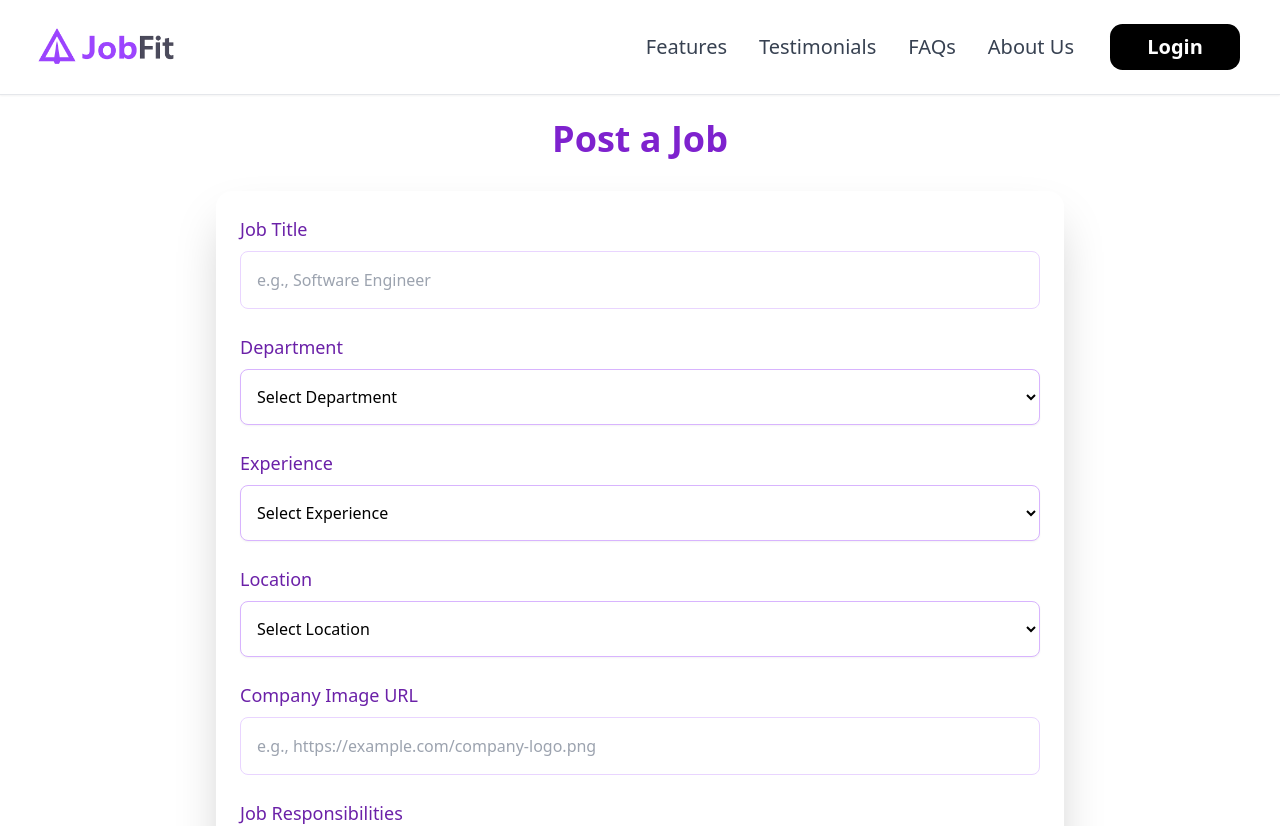
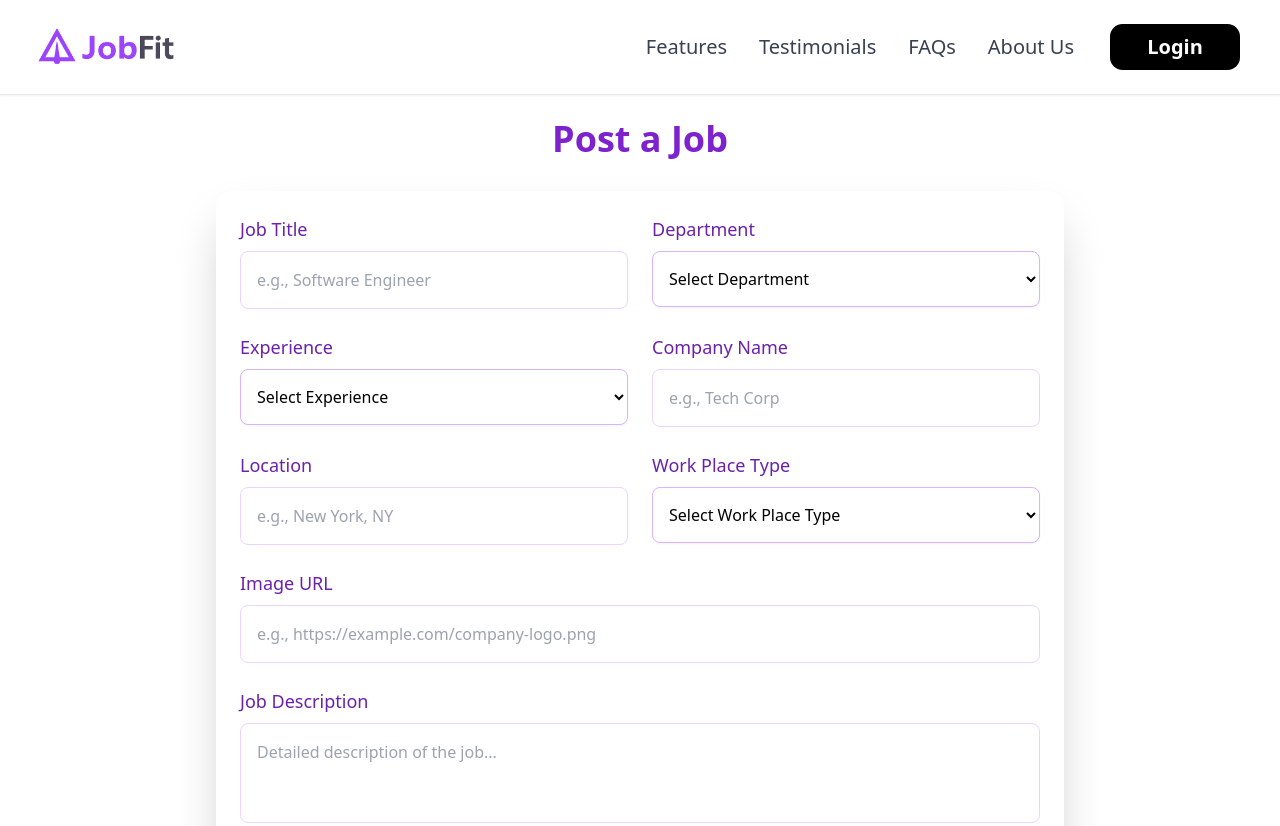
Before and after one commit to SumitVadhava/JobFit, a React (Vite) app in the folder client/: page /recruiter/recruiter-postjob in a window 1280 px wide. Shown: the top 826 px of the page. Built offline with nearby package versions, Linux system fonts and the light colour scheme.

Commit message:
Post Job Dynamically Implemented

```diff
--- a/client/src/pages/Recruiter/Recruiter_Post_view.jsx
+++ b/client/src/pages/Recruiter/Recruiter_Post_view.jsx
@@ -1,4 +1,5 @@
 import React, { useState } from "react";
+import axios from "axios";
 import { toast, ToastContainer } from "react-toastify";
 import "react-toastify/dist/ReactToastify.css";
 
@@ -6,12 +7,16 @@ const Recruiter_Post_view = () => {
   const [formData, setFormData] = useState({
     jobTitle: "",
     department: "",
-    experience: "", // Added experience field
-    location: "",
+    experience: "",
     responsibilities: "",
     qualifications: "",
-    companyImageUrl: "",
+    companyName: "",
+    location: "",
+    workPlaceType: "",
+    jobDescription: "",
+    img: "",
   });
+  const [isSubmitting, setIsSubmitting] = useState(false);
 
   const [errors, setErrors] = useState({});
 
@@ -33,27 +38,31 @@ const Recruiter_Post_view = () => {
     if (!formData.jobTitle.trim()) newErrors.jobTitle = "Job Title is required";
     if (!formData.department) newErrors.department = "Department is required";
     if (!formData.experience) newErrors.experience = "Experience is required";
+    if (!formData.responsibilities.trim()) newErrors.responsibilities = "Responsibilities are required";
+    if (!formData.qualifications.trim()) newErrors.qualifications = "Qualifications are required";
+    if (!formData.companyName.trim()) newErrors.companyName = "Company Name is required";
     if (!formData.location) newErrors.location = "Location is required";
-    if (!formData.responsibilities.trim())
-      newErrors.responsibilities = "Responsibilities are required";
-    if (!formData.qualifications.trim())
-      newErrors.qualifications = "Qualifications are required";
-    if (!formData.companyImageUrl.trim())
-      newErrors.companyImageUrl = "Company Image URL is required";
+    if (!formData.workPlaceType) newErrors.workPlaceType = "Work Place Type is required";
+    if (!formData.jobDescription.trim()) newErrors.jobDescription = "Job Description is required";
+    if (!formData.img.trim()) newErrors.img = "Image URL is required";
 
     setErrors(newErrors);
     return Object.keys(newErrors).length === 0;
   };
 
-  const handleSubmit = () => {
+  const handleSubmit = async () => {
     if (validate()) {
-      // Store form data in localStorage
-      const storedJobs = JSON.parse(localStorage.getItem("jobs") || "[]");
-      storedJobs.push({ ...formData, id: Date.now() }); // Add unique ID using timestamp
-      localStorage.setItem("jobs", JSON.stringify(storedJobs));
+      setIsSubmitting(true);
+      try {
+        const response = await axios.post("https://jobfit-s5v7.onrender.com/api/jobs", formData, {
+          headers: {
+            "Content-Type": "application/json",
+            Authorization: `Bearer ${localStorage.getItem("token") || ""}`
+          }
+        });
 
-      console.log("✅ Form Data:", formData);
-      toast.success("🎉 Job posted and saved successfully!", {
+        console.log("Form Data Response:", response.data);
+        toast.success("Job posted successfully!", {
           position: "top-center",
           autoClose: 2500,
         });
@@ -63,12 +72,25 @@ const Recruiter_Post_view = () => {
           jobTitle: "",
           department: "",
           experience: "",
-        location: "",
           responsibilities: "",
           qualifications: "",
-        companyImageUrl: "",
+          companyName: "",
+          location: "",
+          workPlaceType: "",
+          jobDescription: "",
+          img: "",
+          bookmarked: false,
         });
         setErrors({});
+      } catch (error) {
+        console.error("Error posting job:", error);
+        toast.error("⚠ Failed to post job. " + (error.response?.data?.message || "Please try again later."), {
+          position: "top-center",
+          autoClose: 3000,
+        });
+      } finally {
+        setIsSubmitting(false);
+      }
     } else {
       toast.error("⚠ Please fill all required fields.", {
         position: "top-center",
@@ -88,6 +110,7 @@ const Recruiter_Post_view = () => {
         </h1>
 
         <div className="bg-white p-6 rounded-2xl shadow-2xl space-y-6">
+          <div className="grid grid-cols-1 md:grid-cols-2 gap-6">
             {/* Job Title */}
             <div>
               <label className="block text-lg font-medium text-purple-800">
@@ -120,6 +143,8 @@ const Recruiter_Post_view = () => {
                 <option value="Engineering">Engineering</option>
                 <option value="Marketing">Marketing</option>
                 <option value="Design">Design</option>
+                <option value="HR">HR</option>
+                <option value="Sales">Sales</option>
               </select>
               {errors.department && (
                 <span className={errorClass}>{errors.department}</span>
@@ -138,14 +163,31 @@ const Recruiter_Post_view = () => {
                 className="w-full mt-2 h-14 p-3 border rounded-lg text-base bg-white border-purple-300 focus:outline-none focus:border-purple-500 focus:ring-2 focus:ring-purple-300 shadow-sm"
               >
                 <option value="">Select Experience</option>
-              <option value="1+year">1+ year</option>
-              <option value="2+year">2+ year</option>
-              <option value="5+year">5+ year</option>
-              <option value="10+year">10+ year</option>
-              <option value="20+year">20+ year</option>
+                <option value="0-1 years">0-1 years</option>
+                <option value="2-4 years">2-4 years</option>
+                <option value="5-6 years">5-6 years</option>
+                <option value="7-8 years">7-8 years</option>
+                <option value="9-10 years">9-10 years</option>
               </select>
               {errors.experience && (
                 <span className={errorClass}>{errors.experience}</span>
+              )}
+            </div>
+
+            {/* Company Name */}
+            <div>
+              <label className="block text-lg font-medium text-purple-800">
+                Company Name
+              </label>
+              <input
+                name="companyName"
+                value={formData.companyName}
+                onChange={handleChange}
+                placeholder="e.g., Tech Corp"
+                className="w-full mt-2 p-4 border rounded-lg border-purple-200 focus:ring-2 focus:ring-purple-400 outline-none"
+              />
+              {errors.companyName && (
+                <span className={errorClass}>{errors.companyName}</span>
               )}
             </div>
 
@@ -154,36 +196,71 @@ const Recruiter_Post_view = () => {
               <label className="block text-lg font-medium text-purple-800">
                 Location
               </label>
-            <select
+              <input
                 name="location"
                 value={formData.location}
                 onChange={handleChange}
-              className="w-full mt-2 h-14 p-3 border rounded-lg text-base bg-white border-purple-300 focus:outline-none focus:border-purple-500 focus:ring-2 focus:ring-purple-300 shadow-sm"
-            >
-              <option value="">Select Location</option>
-              <option value="On-Site">On-Site</option>
-              <option value="Remote">Remote</option>
-              <option value="Hybrid">Hybrid</option>
-            </select>
+                placeholder="e.g., New York, NY"
+                className="w-full mt-2 p-4 border rounded-lg border-purple-200 focus:ring-2 focus:ring-purple-400 outline-none"
+              />
               {errors.location && (
                 <span className={errorClass}>{errors.location}</span>
               )}
             </div>
 
-          {/* Company Image URL */}
+            {/* Work Place Type */}
             <div>
               <label className="block text-lg font-medium text-purple-800">
-              Company Image URL
+                Work Place Type
+              </label>
+              <select
+                name="workPlaceType"
+                value={formData.workPlaceType}
+                onChange={handleChange}
+                className="w-full mt-2 h-14 p-3 border rounded-lg text-base bg-white border-purple-300 focus:outline-none focus:border-purple-500 focus:ring-2 focus:ring-purple-300 shadow-sm"
+              >
+                <option value="">Select Work Place Type</option>
+                <option value="onsite">On-Site</option>
+                <option value="remote">Remote</option>
+                <option value="hybrid">Hybrid</option>
+              </select>
+              {errors.workPlaceType && (
+                <span className={errorClass}>{errors.workPlaceType}</span>
+              )}
+            </div>
+
+            {/* Image URL */}
+            <div className="md:col-span-2">
+              <label className="block text-lg font-medium text-purple-800">
+                Image URL
               </label>
               <input
-              name="companyImageUrl"
-              value={formData.companyImageUrl}
+                name="img"
+                value={formData.img}
                 onChange={handleChange}
                 placeholder="e.g., https://example.com/company-logo.png"
                 className="w-full mt-2 p-4 border rounded-lg border-purple-200 focus:ring-2 focus:ring-purple-400 outline-none"
               />
-            {errors.companyImageUrl && (
-              <span className={errorClass}>{errors.companyImageUrl}</span>
+              {errors.img && (
+                <span className={errorClass}>{errors.img}</span>
+              )}
+            </div>
+          </div>
+
+          {/* Job Description */}
+          <div>
+            <label className="block text-lg font-medium text-purple-800">
+              Job Description
+            </label>
+            <textarea
+              name="jobDescription"
+              value={formData.jobDescription}
+              onChange={handleChange}
+              placeholder="Detailed description of the job..."
+              className="w-full mt-2 p-4 border rounded-lg border-purple-200 min-h-[100px] resize-none focus:ring-2 focus:ring-purple-400 outline-none"
+            ></textarea>
+            {errors.jobDescription && (
+              <span className={errorClass}>{errors.jobDescription}</span>
             )}
           </div>
 
@@ -225,9 +302,10 @@ const Recruiter_Post_view = () => {
           <div className="text-right">
             <button
               onClick={handleSubmit}
-              className="bg-gradient-to-r from-purple-600 to-purple-800 text-white px-6 py-3 rounded-full text-base font-semibold hover:opacity-90 shadow-lg transition"
+              disabled={isSubmitting}
+              className={`bg-gradient-to-r from-purple-600 to-purple-800 text-white px-6 py-3 rounded-full text-base font-semibold shadow-lg transition ${isSubmitting ? "opacity-70 cursor-not-allowed" : "hover:opacity-90"}`}
             >
-              Post Job
+              {isSubmitting ? "Posting..." : "Post Job"}
             </button>
           </div>
         </div>
```
Lines whose indentation alone changed are shown as unchanged.
